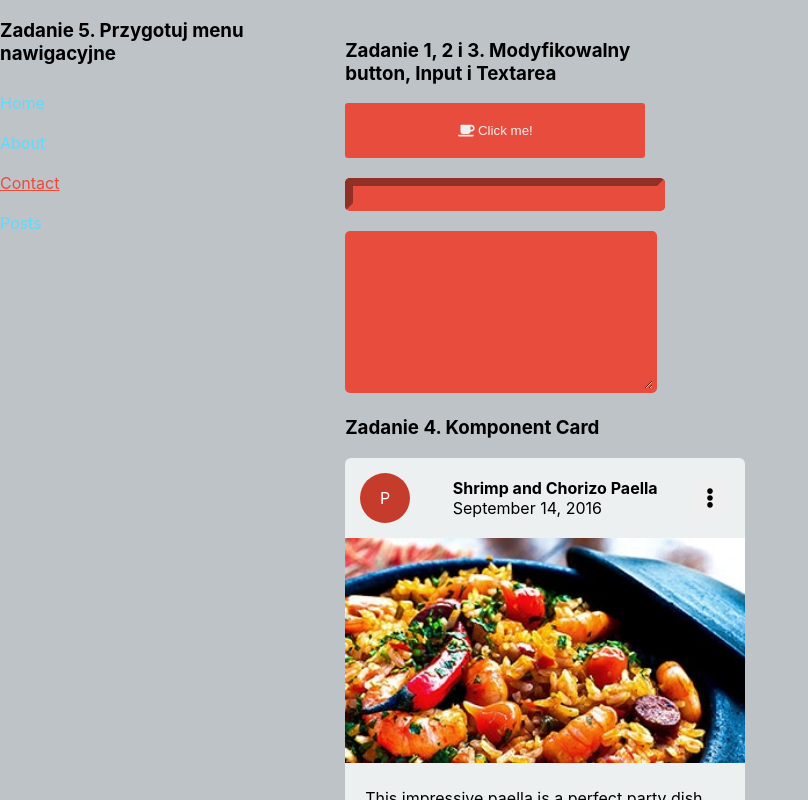
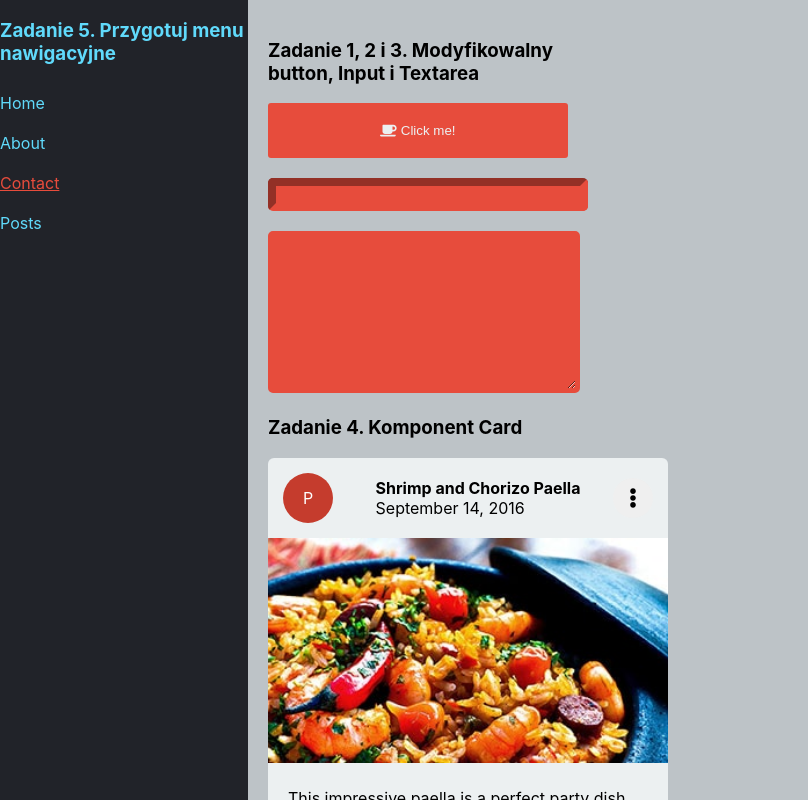
Before and after one commit to pamelaszymaniec/szkolareacta-week3, a React (Create React App) app: page / in a window 1280 px wide. Shown: the top 800 px of the page, without its empty margins (0-808 px from the left). Built offline with nearby package versions, Linux system fonts and the light colour scheme.

Commit message:
Bugfix with sidebar changes in styles

```diff
--- a/src/App.css
+++ b/src/App.css
@@ -9,7 +9,7 @@
   padding: 20px;
 }
 
-.App sidebar {
+.App aside {
   top: 0;
   width: 20%;
   height: 100vh;
```
